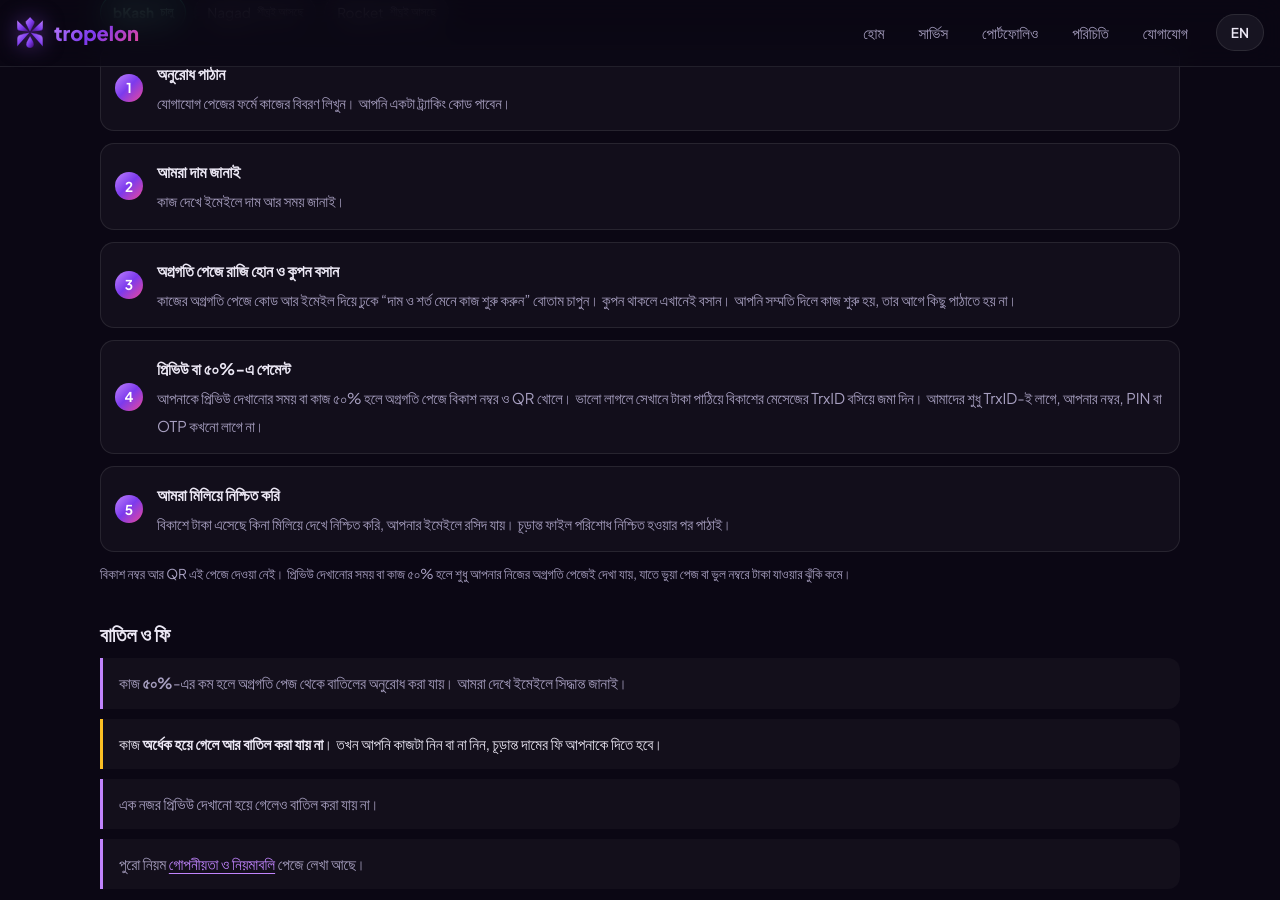
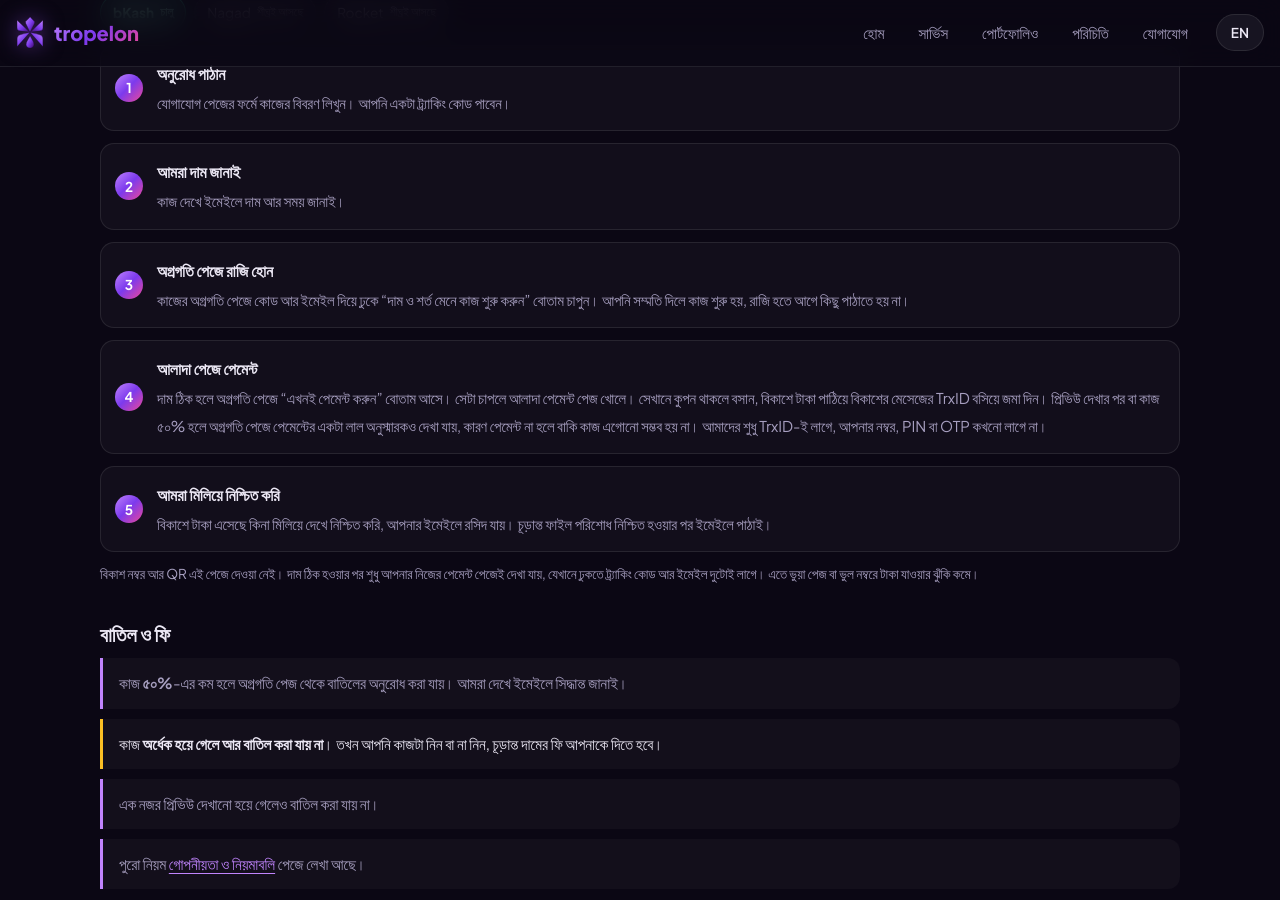
Before and after one commit to tropelon/Ponzile, a Jekyll site: the page built from pricing.html, in a window 1280 px wide and 900 px high, scrolled down 2348 px. Built offline with Jekyll 4.4.1, drawn with Linux system fonts in a browser that asks for light colours; some of the changed text lies outside the part shown.

Commit message:
Update pricing.html

```diff
--- a/pricing.html
+++ b/pricing.html
@@ -120,7 +120,7 @@ permalink: /pricing/
     {% endif %}
     <div class="big"><span class="bn">আনুমানিক মোট</span><span class="en">Estimated total</span><span id="eTotal"></span></div>
   </div>
-  <p class="e-note"><span class="bn">এটা শুধু আনুমানিক হিসাব, দাম পাকা করা নয়। কুপন থাকলে দাম ঠিক হওয়ার পর অগ্রগতি পেজে বসানো যায়।</span><span class="en">This is only a rough estimate, not a fixed price. A coupon, if you have one, can be applied on the progress page once the price is set.</span></p>
+  <p class="e-note"><span class="bn">এটা শুধু আনুমানিক হিসাব, দাম পাকা করা নয়। কুপন থাকলে দাম ঠিক হওয়ার পর পেমেন্ট পেজে বসানো যায়।</span><span class="en">This is only a rough estimate, not a fixed price. A coupon, if you have one, can be applied on the payment page once the price is set.</span></p>
 </section>
 {% endif %}
 
@@ -167,11 +167,11 @@ permalink: /pricing/
 <ol class="pr-steps">
   <li><b><span class="bn">অনুরোধ পাঠান</span><span class="en">Send a request</span></b><span class="d"><span class="bn"><a href="{{ '/contact/' | relative_url }}">যোগাযোগ পেজের ফর্মে</a> কাজের বিবরণ লিখুন। আপনি একটা ট্র্যাকিং কোড পাবেন।</span><span class="en">Describe the job in the <a href="{{ '/contact/' | relative_url }}">contact form</a>. You get a tracking code.</span></span></li>
   <li><b><span class="bn">আমরা দাম জানাই</span><span class="en">We quote a price</span></b><span class="d"><span class="bn">কাজ দেখে ইমেইলে দাম আর সময় জানাই।</span><span class="en">We look at the job and email you a price and timeline.</span></span></li>
-  <li><b><span class="bn">অগ্রগতি পেজে রাজি হোন ও কুপন বসান</span><span class="en">Agree and add a coupon on the progress page</span></b><span class="d"><span class="bn"><a href="{{ '/track/' | relative_url }}">কাজের অগ্রগতি পেজে</a> কোড আর ইমেইল দিয়ে ঢুকে “দাম ও শর্ত মেনে কাজ শুরু করুন” বোতাম চাপুন। কুপন থাকলে এখানেই বসান। আপনি সম্মতি দিলে কাজ শুরু হয়, তার আগে কিছু পাঠাতে হয় না।</span><span class="en">Open the <a href="{{ '/track/' | relative_url }}">progress page</a> with your code and email, then press “Accept and start the work”. Add a coupon here if you have one. Work starts once you agree, and nothing is paid before that.</span></span></li>
-  <li><b><span class="bn">প্রিভিউ বা ৫০%-এ পেমেন্ট</span><span class="en">Pay at the preview or at 50%</span></b><span class="d"><span class="bn">আপনাকে প্রিভিউ দেখানোর সময় বা কাজ ৫০% হলে অগ্রগতি পেজে বিকাশ নম্বর ও QR খোলে। ভালো লাগলে সেখানে টাকা পাঠিয়ে বিকাশের মেসেজের TrxID বসিয়ে জমা দিন। আমাদের শুধু TrxID-ই লাগে, আপনার নম্বর, PIN বা OTP কখনো লাগে না।</span><span class="en">When a preview is shown to you, or the work reaches 50%, the bKash number and QR open on your progress page. If you like the work, pay there and paste the TrxID from the bKash message. We only need the TrxID, never your number, PIN or OTP.</span></span></li>
-  <li><b><span class="bn">আমরা মিলিয়ে নিশ্চিত করি</span><span class="en">We verify and confirm</span></b><span class="d"><span class="bn">বিকাশে টাকা এসেছে কিনা মিলিয়ে দেখে নিশ্চিত করি, আপনার ইমেইলে রসিদ যায়। চূড়ান্ত ফাইল পরিশোধ নিশ্চিত হওয়ার পর পাঠাই।</span><span class="en">We check the money arrived on bKash and confirm; a receipt goes to your email. Final files are sent once payment is confirmed.</span></span></li>
+  <li><b><span class="bn">অগ্রগতি পেজে রাজি হোন</span><span class="en">Agree on the progress page</span></b><span class="d"><span class="bn"><a href="{{ '/track/' | relative_url }}">কাজের অগ্রগতি পেজে</a> কোড আর ইমেইল দিয়ে ঢুকে “দাম ও শর্ত মেনে কাজ শুরু করুন” বোতাম চাপুন। আপনি সম্মতি দিলে কাজ শুরু হয়, রাজি হতে আগে কিছু পাঠাতে হয় না।</span><span class="en">Open the <a href="{{ '/track/' | relative_url }}">progress page</a> with your code and email, then press “Accept and start the work”. Work starts once you agree, and you do not need to send anything first.</span></span></li>
+  <li><b><span class="bn">আলাদা পেজে পেমেন্ট</span><span class="en">Pay on the separate payment page</span></b><span class="d"><span class="bn">দাম ঠিক হলে অগ্রগতি পেজে “এখনই পেমেন্ট করুন” বোতাম আসে। সেটা চাপলে আলাদা পেমেন্ট পেজ খোলে। সেখানে কুপন থাকলে বসান, বিকাশে টাকা পাঠিয়ে বিকাশের মেসেজের TrxID বসিয়ে জমা দিন। প্রিভিউ দেখার পর বা কাজ ৫০% হলে অগ্রগতি পেজে পেমেন্টের একটা লাল অনুস্মারকও দেখা যায়, কারণ পেমেন্ট না হলে বাকি কাজ এগোনো সম্ভব হয় না। আমাদের শুধু TrxID-ই লাগে, আপনার নম্বর, PIN বা OTP কখনো লাগে না।</span><span class="en">Once the price is set, a “Pay now” button appears on your progress page. It opens a separate payment page. Apply a coupon there if you have one, pay through bKash and paste the TrxID from the bKash message. After you view a preview, or when the work reaches 50%, the progress page also shows a red payment reminder, because the rest of the work cannot go ahead without payment. We only need the TrxID, never your number, PIN or OTP.</span></span></li>
+  <li><b><span class="bn">আমরা মিলিয়ে নিশ্চিত করি</span><span class="en">We verify and confirm</span></b><span class="d"><span class="bn">বিকাশে টাকা এসেছে কিনা মিলিয়ে দেখে নিশ্চিত করি, আপনার ইমেইলে রসিদ যায়। চূড়ান্ত ফাইল পরিশোধ নিশ্চিত হওয়ার পর ইমেইলে পাঠাই।</span><span class="en">We check the money arrived on bKash and confirm; a receipt goes to your email. Final files are emailed to you once payment is confirmed.</span></span></li>
 </ol>
-<p class="meta" style="margin-top:10px"><span class="bn">বিকাশ নম্বর আর QR এই পেজে দেওয়া নেই। প্রিভিউ দেখানোর সময় বা কাজ ৫০% হলে শুধু আপনার নিজের অগ্রগতি পেজেই দেখা যায়, যাতে ভুয়া পেজ বা ভুল নম্বরে টাকা যাওয়ার ঝুঁকি কমে।</span><span class="en">The bKash number and QR are not shown on this page. They appear only on your own progress page, once a preview has been shown or the work reaches 50%, which lowers the risk of fake pages or paying the wrong number.</span></p>
+<p class="meta" style="margin-top:10px"><span class="bn">বিকাশ নম্বর আর QR এই পেজে দেওয়া নেই। দাম ঠিক হওয়ার পর শুধু আপনার নিজের পেমেন্ট পেজেই দেখা যায়, যেখানে ঢুকতে ট্র্যাকিং কোড আর ইমেইল দুটোই লাগে। এতে ভুয়া পেজ বা ভুল নম্বরে টাকা যাওয়ার ঝুঁকি কমে।</span><span class="en">The bKash number and QR are not shown on this page. Once the price is set, they appear only on your own payment page, which needs both your tracking code and email. This lowers the risk of fake pages or paying the wrong number.</span></p>
 
 <h2 class="pr-h2"><span class="bn">বাতিল ও ফি</span><span class="en">Cancellation and fee</span></h2>
 <ul class="pr-rules">
@@ -192,7 +192,7 @@ permalink: /pricing/
 <div class="faq">
   <details>
     <summary><span class="bn">কাজের আগে কি সম্পূর্ণ টাকা দিতে হবে?</span><span class="en">Do I pay everything before the work?</span></summary>
-    <p><span class="bn">না, কাজের আগে কিছু দিতে হয় না। দাম ঠিক হয়ে আপনি রাজি হলে কাজ শুরু হয়। আপনাকে প্রিভিউ দেখানোর সময় বা কাজ ৫০% হলে অগ্রগতি পেজে পেমেন্টের ঘর খোলে, তখন পরিশোধ করতে হয়। পরিশোধ নিশ্চিত হওয়ার পর চূড়ান্ত ফাইল পাঠানো হয়। কাজ অর্ধেক হয়ে গেলে ফি আর ফেরানো বা বাতিল করা যায় না, তাই আগে থেকে দাম আর পরিধি ভালো করে মিলিয়ে নিন।</span><span class="en">No, nothing is paid before the work. Work starts once the price is set and you agree. The payment box opens on your progress page when a preview is shown to you or the work reaches 50%, and that is when you pay. Final files are sent once payment is confirmed. Once a job is half done the fee can no longer be cancelled, so check the price and scope carefully beforehand.</span></p>
+    <p><span class="bn">না, কাজ শুরুর আগে কিছু দিতে হয় না। দাম ঠিক হয়ে আপনি রাজি হলে কাজ শুরু হয়। দাম ঠিক হওয়ার পর অগ্রগতি পেজের “এখনই পেমেন্ট করুন” বোতাম দিয়ে আলাদা পেমেন্ট পেজে যাওয়া যায়। প্রিভিউ দেখার পর বা কাজ ৫০% হলে সেখানে একটা অনুস্মারক দেখা যায়, আর পেমেন্ট না হলে বাকি কাজ এগোনো সম্ভব হয় না। পরিশোধ নিশ্চিত হওয়ার পর চূড়ান্ত ফাইল ইমেইলে পাঠানো হয়। কাজ অর্ধেক হয়ে গেলে ফি আর ফেরানো বা বাতিল করা যায় না, তাই আগে থেকে দাম আর পরিধি ভালো করে মিলিয়ে নিন।</span><span class="en">No, nothing has to be paid before the work starts. Work starts once the price is set and you agree. After the price is set, the “Pay now” button on your progress page opens a separate payment page. After you view a preview, or when the work reaches 50%, a reminder appears there, and the rest of the work cannot go ahead without payment. Final files are emailed to you once payment is confirmed. Once a job is half done the fee can no longer be cancelled, so check the price and scope carefully beforehand.</span></p>
   </details>
   <details>
     <summary><span class="bn">ভুল Transaction ID দিয়ে ফেললে?</span><span class="en">What if I enter a wrong Transaction ID?</span></summary>
```
